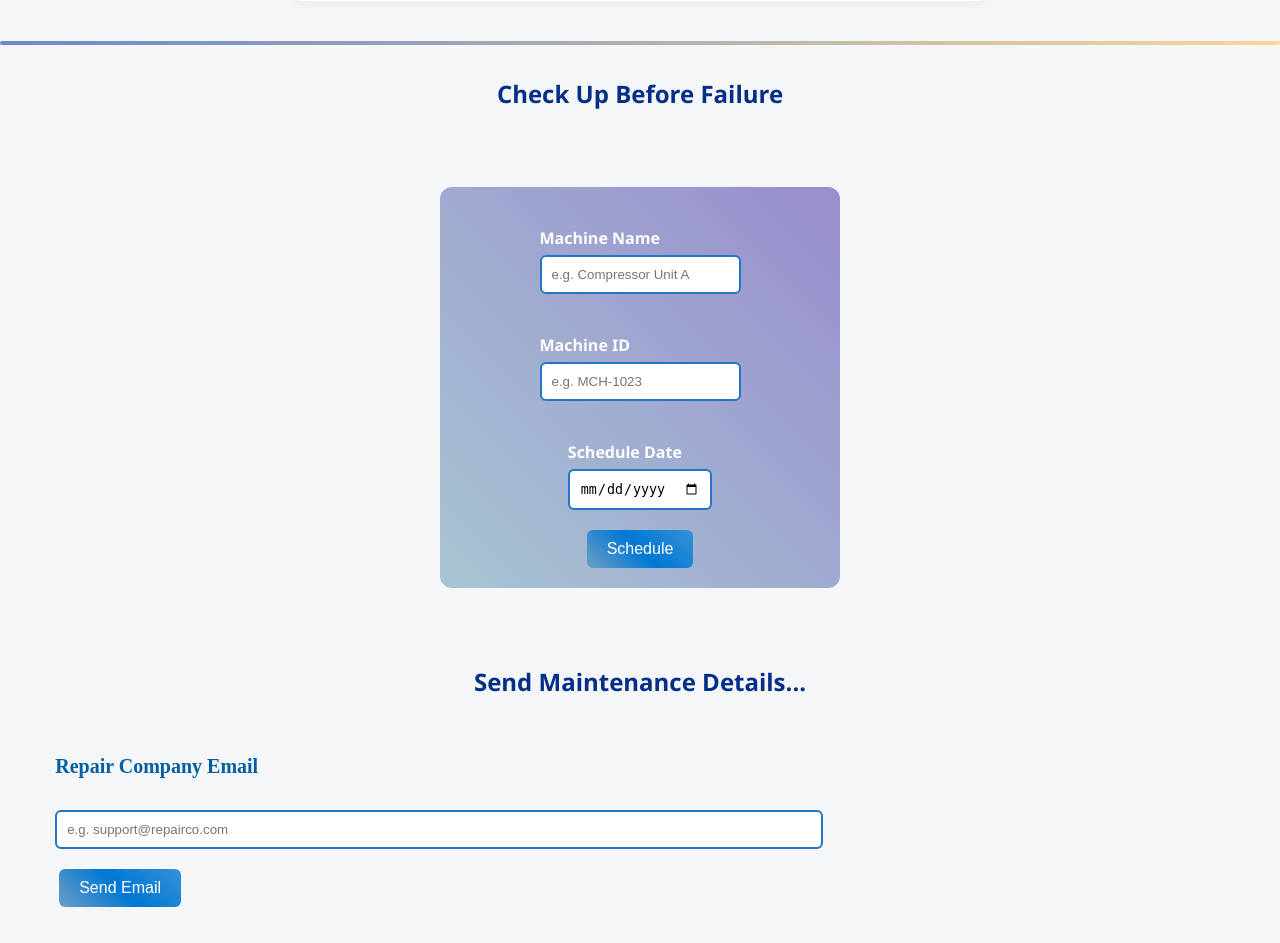
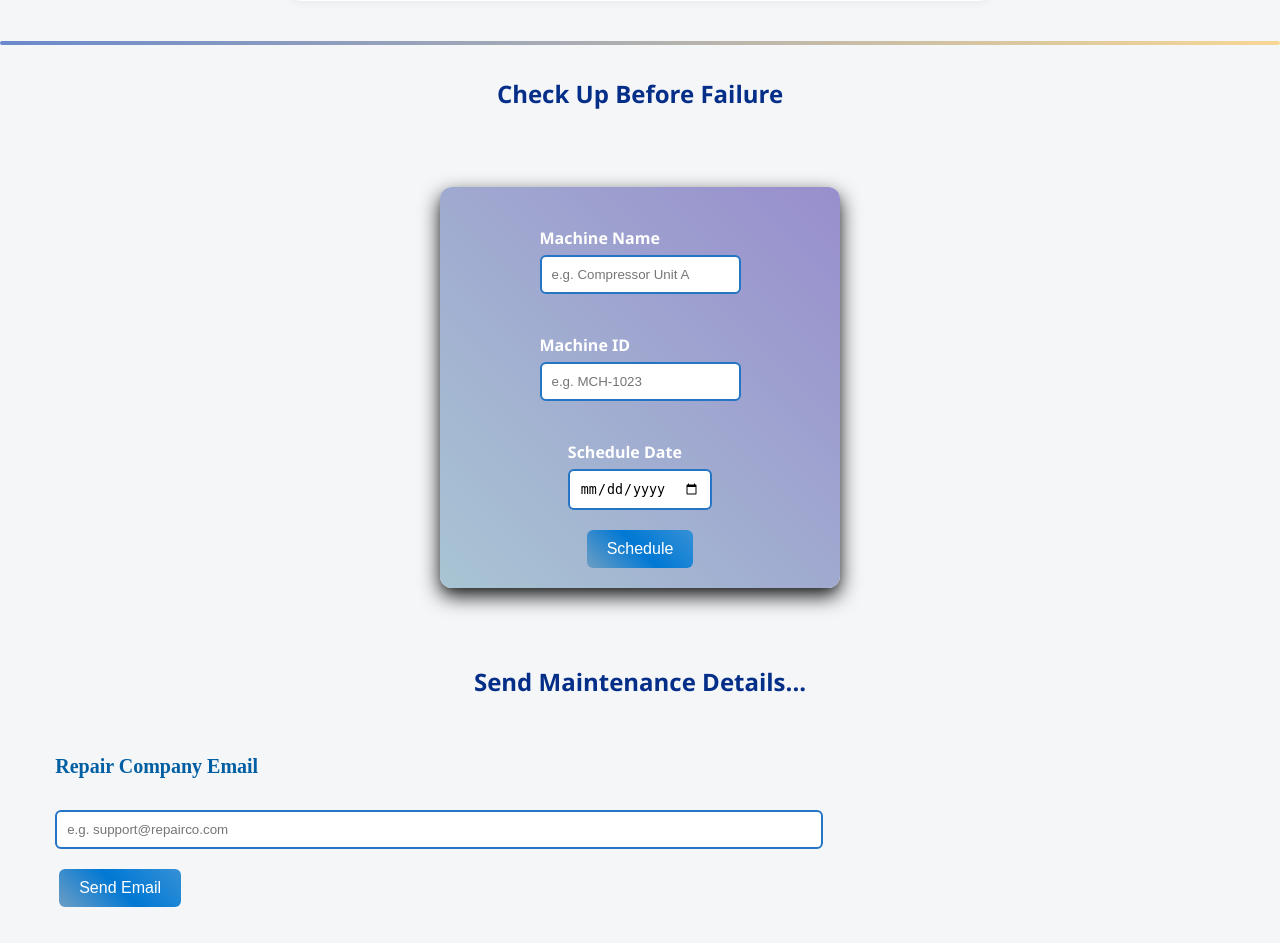
Before and after one commit to 4Aanand/TEMP, a Flask app: page / in a window 1280 px wide. Shown: the part 2022-2965 px from the top of the page. Run offline with Flask 3, Linux system fonts and the light colour scheme; parts of the project's set-up code (start-up, migrations or seed data) failed here and were passed over; some libraries are stand-ins or nearby versions.

Commit message:
css updated

```diff
--- a/static/style.css
+++ b/static/style.css
@@ -754,6 +754,7 @@ margin-top: 0.5rem;
   margin: 40px auto;
   padding: 20px;
 background: linear-gradient(-135deg, rgb(152, 142, 205), rgb(168, 197, 211));
+ box-shadow: 0 4px 6px rgba(0, 0, 0, 0.1), 0 8px 20px rgba(0, 0, 0, 0.9);
 
   border-radius: 12px;
   color: #fff;
```
Also changed, not shown: requirements.txt (added, +34 -0 lines).
